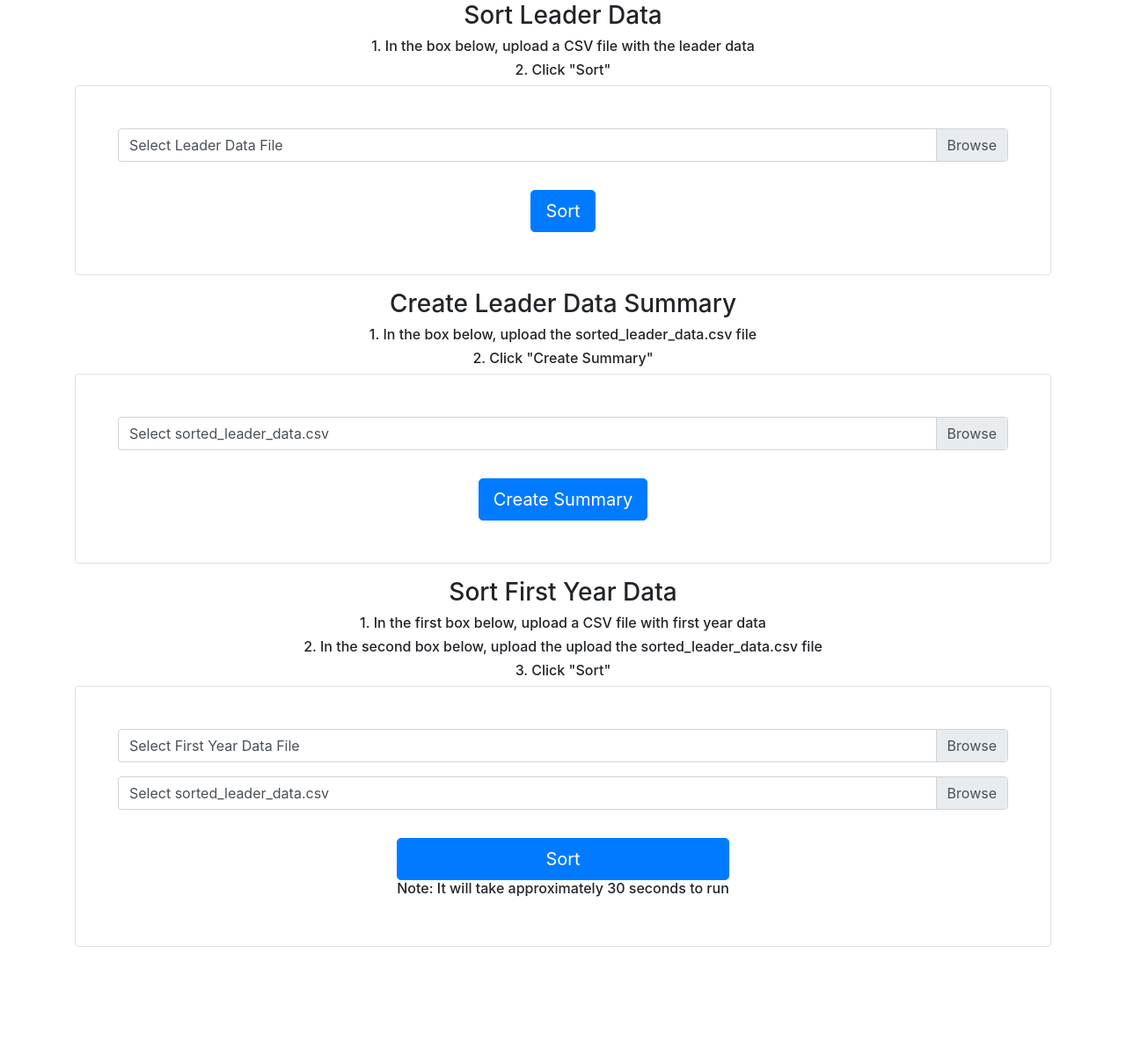
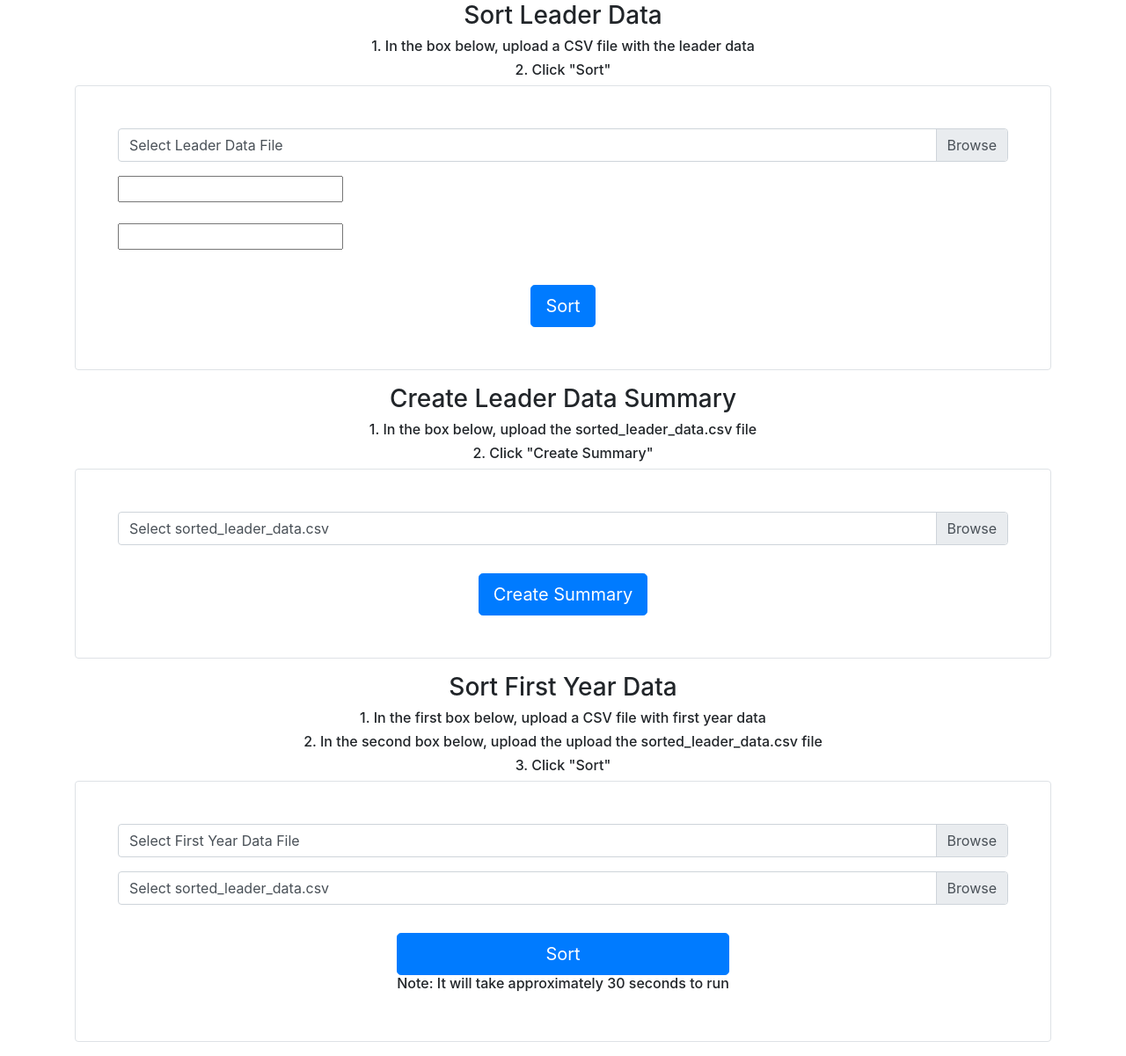
Before and after one commit to LexaMichaelides/colourTeams, a Flask app: page / in a window 1280 px wide. Shown: the part 215-1416 px from the top of the page at 88% size. Before the commit the page ends 1292 px from the top, so only its background shows below. Run offline with Flask 2, Linux system fonts and the light colour scheme; some libraries are stand-ins or nearby versions.

Commit message:
Changes to Upload Page
Added back the forms to enter on the upload page and pass through parameters.

```diff
--- a/app.py
+++ b/app.py
@@ -28,7 +28,7 @@ def upload():
             else:
                 while True:
                     try:
-                        leaderdf = leaderAlgo.create_leader_groups(leader_file, 18, 6)
+                        leaderdf = leaderAlgo.create_leader_groups(leader_file, request.form['team_numbers'], request.form['SEteam_numbers'])
                         leaderdf.to_csv(results_path, index = False)
                         resultSummary = summary.initial_leader_summary(leaderdf)
                         resultSummary.to_csv(result_summary_path, index = False)
--- a/templates/upload.html
+++ b/templates/upload.html
@@ -46,6 +46,18 @@
 							<div class="custom-file mb-3">
 								<input type="file" class="custom-file-input" id="customFile" name="leader_data">
 								<label class="custom-file-label" for="customFile">Select Leader Data File</label>
+							</div>
+						</div>
+
+						<div class="d-flex justify-content-center">
+							<div class="custom-file mb-3">
+								<input type="text" id="team_numbers" name="team_numbers">
+							</div>
+						</div>
+
+						<div class="d-flex justify-content-center">
+							<div class="custom-file mb-3">
+								<input type="text" id="SEteam_numbers" name="SEteam_numbers">
 							</div>
 						</div>
 
```
